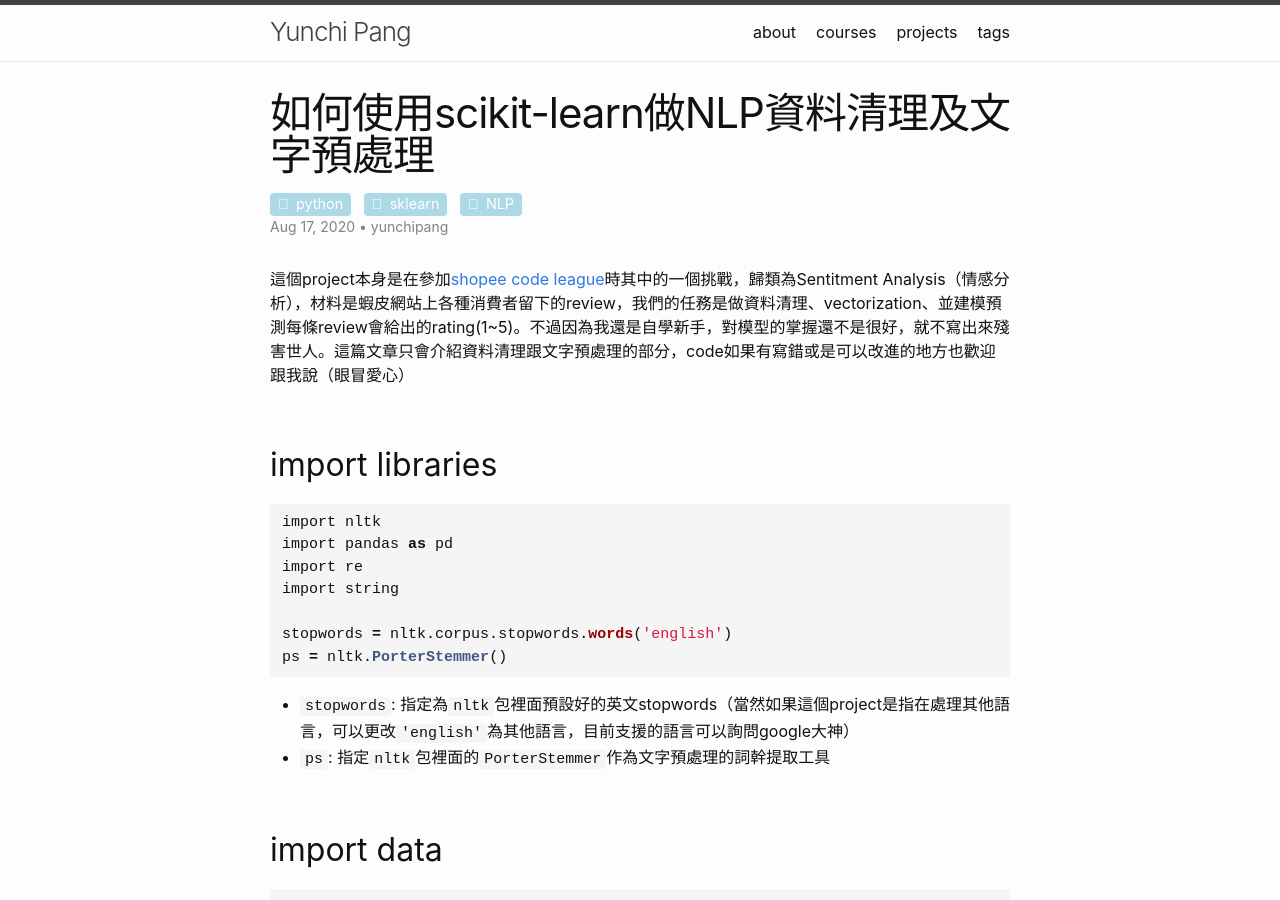
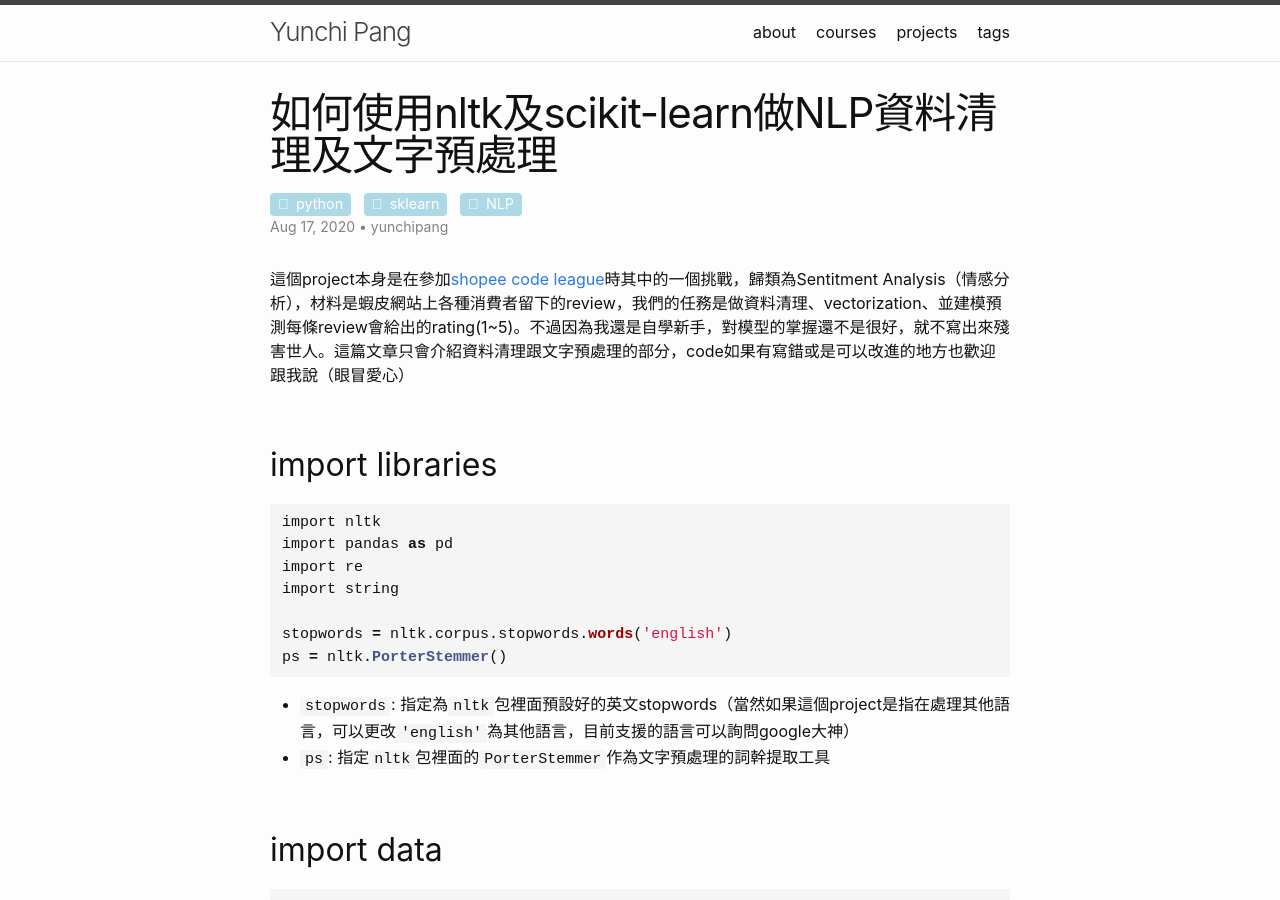
Before and after one commit to yunchipang/yunchipang.github.io, a Jekyll site: the page built from _posts/2020-08-17-text-preprocessing-with-nltk-and-sklearn.md, in a window 1280 px wide and 900 px high. Built offline with Jekyll 4.4.1, drawn with Linux system fonts in a browser that asks for light colours.

Commit message:
update 2020-08-17-text-preprocessing-with-nltk-and-sklearn.md

```diff
--- a/_posts/2020-08-17-text-preprocessing-with-sklearn.md
+++ b/_posts/2020-08-17-text-preprocessing-with-nltk-and-sklearn.md
@@ -1,7 +1,7 @@
 ---
 layout: post
-title: 如何使用scikit-learn做NLP資料清理及文字預處理
-permalink: /text-preprocessing-with-sklearn.html
+title: 如何使用nltk及scikit-learn做NLP資料清理及文字預處理
+permalink: /text-preprocessing-with-nltk-and-sklearn.html
 date: 2020-08-17
 author: yunchipang
 tags: [python, sklearn, NLP]
```
